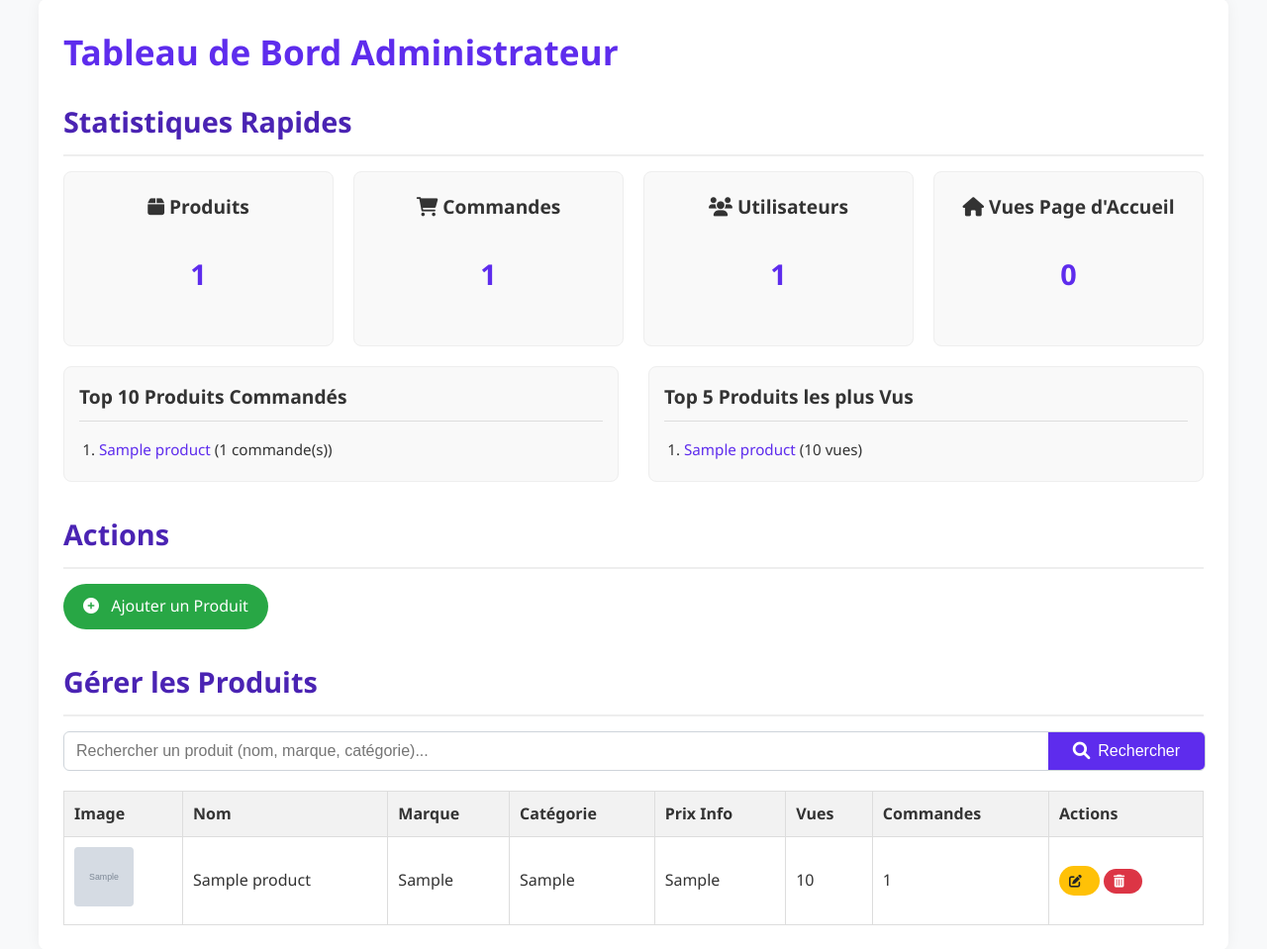
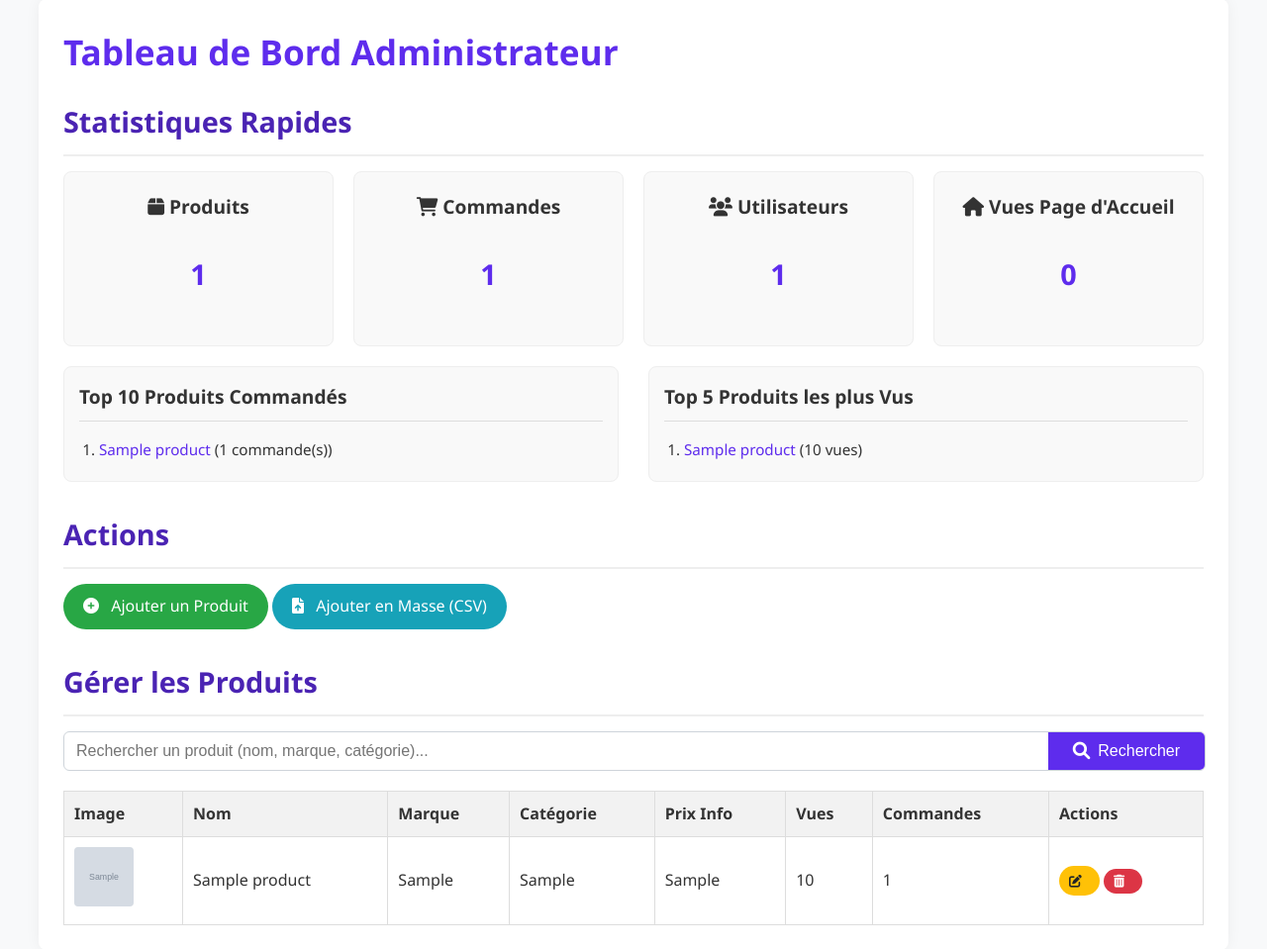
Before and after one commit to Doug-web/pr7, a Flask app: page /admin in a window 1280 px wide. Shown: the part 97-1056 px from the top of the page at 99% size. Run offline with Flask 3, Linux system fonts and the light colour scheme; a user stored in the database is signed in; tables that the repository leaves empty hold one stand-in row (values such as "Sample post"); grey boxes marked "Sample" are stand-in pictures; data that the repository does not hold is empty; some libraries are stand-ins or nearby versions.

Commit message:
Update admin_dashboard.html

```diff
--- a/templates/admin_dashboard.html
+++ b/templates/admin_dashboard.html
@@ -63,7 +63,7 @@
     <section class="admin-actions">
         <h2>Actions</h2>
         <a href="{{ url_for('add_product') }}" class="btn btn-success"><i class="fas fa-plus-circle"></i> Ajouter un Produit</a>
-
+        <a href="{{ url_for('batch_upload') }}" class="btn btn-info"><i class="fas fa-file-upload"></i> Ajouter en Masse (CSV)</a>
 
         <!-- Les boutons de téléchargement ont été supprimés de cette section -->
     </section>
```
